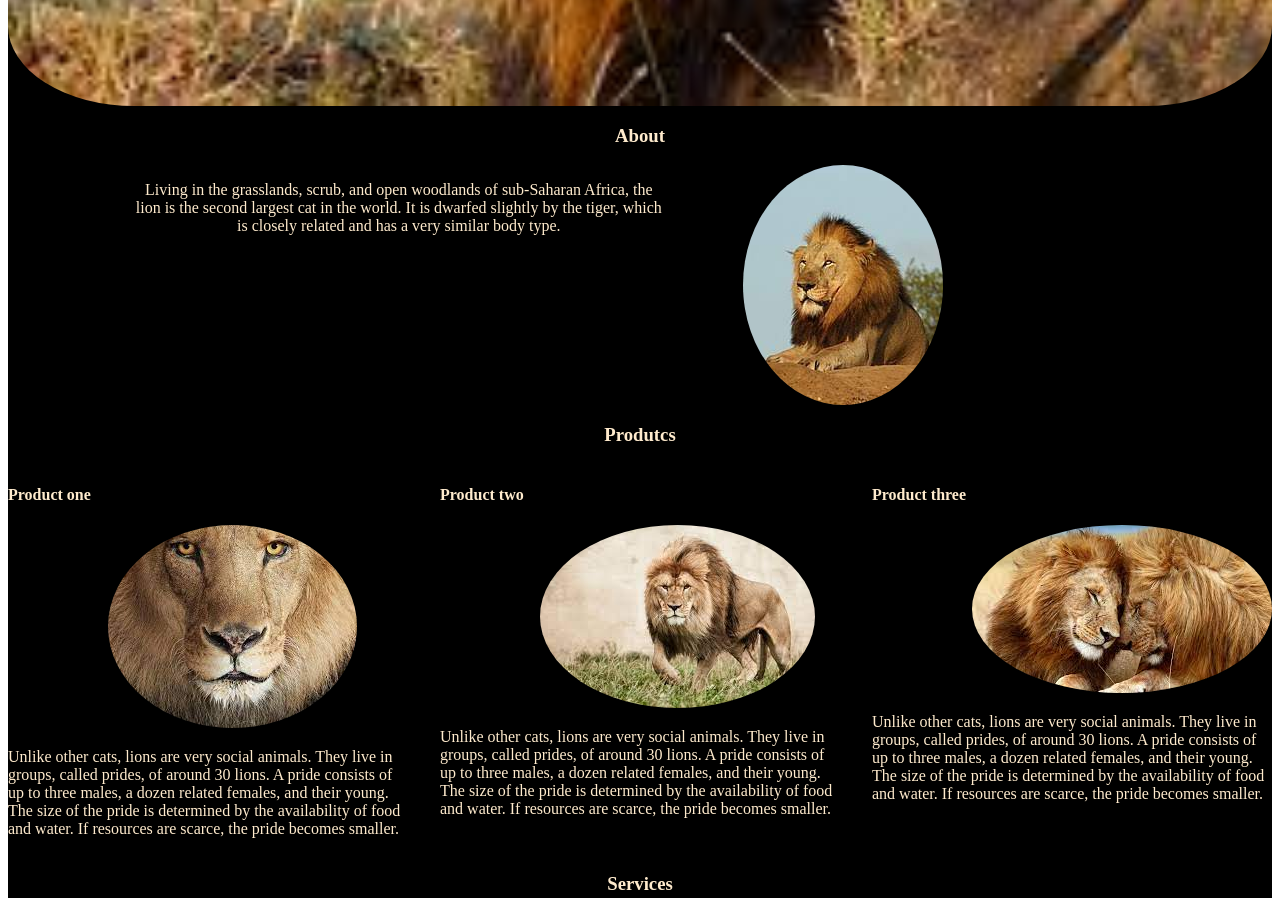
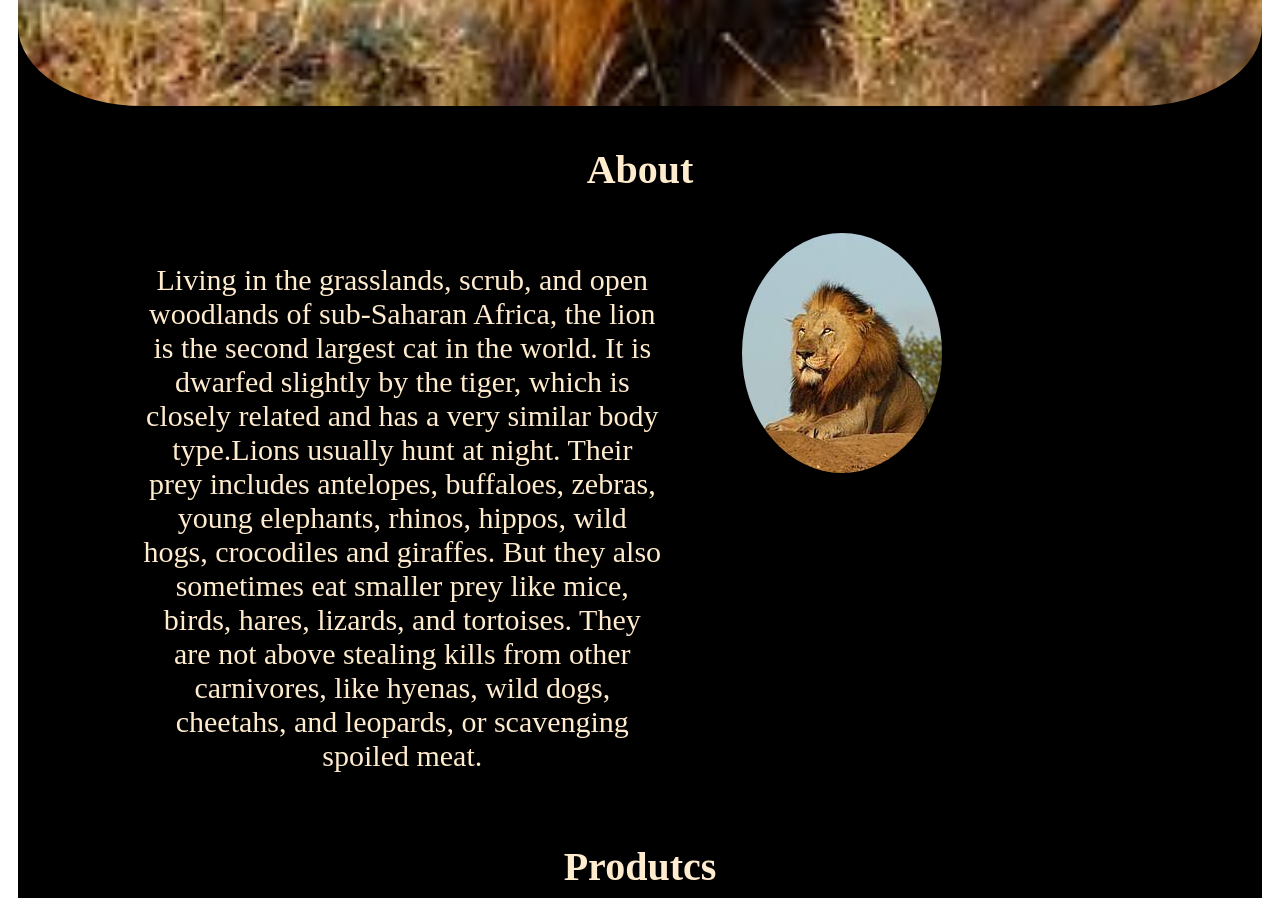
Before and after one commit to NosiphiwoB/Kata, a plain HTML site: page index.html in a window 1280 px wide. Shown: the part 720-1618 px from the top of the page. Drawn offline with Linux system fonts and the light colour scheme.

Commit message:
assessment

```diff
--- a/index.html
+++ b/index.html
@@ -18,7 +18,7 @@
       </nav>
 
       <div class="hero">
-        <img src="./assets/images (1).jpeg" alt="" />
+        <img class="img" src="./assets/images (1).jpeg" style="width:100%"alt="" />
       </div>
       <h3>About</h3>
       <div class="about">
@@ -26,16 +26,21 @@
           Living in the grasslands, scrub, and open woodlands of sub-Saharan
           Africa, the lion is the second largest cat in the world. It is dwarfed
           slightly by the tiger, which is closely related and has a very similar
-          body type.
+          body type.Lions usually hunt at night. Their prey includes antelopes,
+          buffaloes, zebras, young elephants, rhinos, hippos, wild hogs,
+          crocodiles and giraffes. But they also sometimes eat smaller prey
+           like mice, birds, hares, lizards, and tortoises. They are not
+           above stealing kills from other carnivores, like hyenas, wild dogs,
+           cheetahs, and leopards, or scavenging spoiled meat.
         </p>
-        <img src="./assets/images (2).jpeg" alt="" />
+        <img class="img" src="./assets/images (2).jpeg" alt="" />
       </div>
 
       <h3>Produtcs</h3>
       <div class="products">
         <div>
           <h4>Product one</h4>
-          <img src="./assets/images (3).jpeg" alt="" />
+          <img class="img" src="./assets/images (3).jpeg" alt="" />
           <p>
             Unlike other cats, lions are very social animals. They live in
             groups, called prides, of around 30 lions. A pride consists of up to
@@ -47,7 +52,7 @@
 
         <div>
           <h4>Product two</h4>
-          <img src="./assets/images (4).jpeg" alt="" />
+          <img class="img" src="./assets/images (4).jpeg" alt="" />
           <p>
             Unlike other cats, lions are very social animals. They live in
             groups, called prides, of around 30 lions. A pride consists of up to
@@ -59,7 +64,7 @@
 
         <div>
           <h4>Product three</h4>
-          <img src="./assets/images (5).jpeg" alt="" />
+          <img  class="img" src="./assets/images (5).jpeg" alt="" />
           <p>
             Unlike other cats, lions are very social animals. They live in
             groups, called prides, of around 30 lions. A pride consists of up to
--- a/style.css
+++ b/style.css
@@ -1,6 +1,7 @@
 .container {
     background-color: black;
     color: blanchedalmond;
+    margin:0px 10px
 }
 
 .hero img{
@@ -45,6 +46,15 @@
 
 h3 {
     text-align: center;
+    font-size: 40px;
+}
+
+p{
+    font-size: 30px;
+}
+
+h4 {
+    font-size: 35px;
 }
 
 @media only screen and (max-width: 768px) {
```
